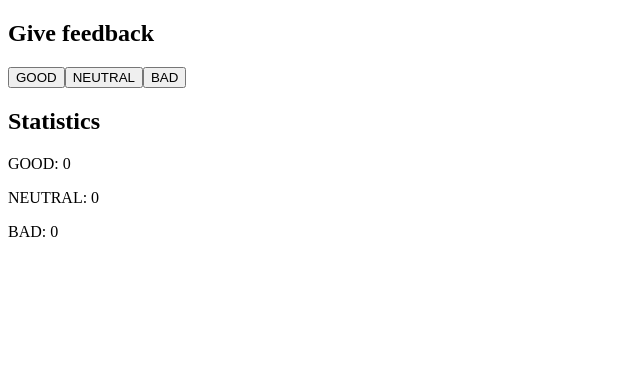
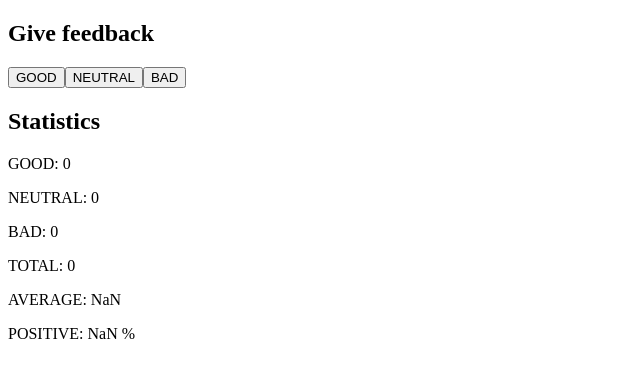
Before and after one commit to Serji2158/helsinki_university_fullstack_course, a React (Create React App) app in the folder unicafe/: page / in a window 1280 px wide. Shown: the top 378 px of the page, without its empty margins (0-640 px from the left). Built offline with nearby package versions, Linux system fonts and the light colour scheme.

Commit message:
ex. 1.7: completed

```diff
--- a/unicafe/src/App.js
+++ b/unicafe/src/App.js
@@ -10,9 +10,9 @@ const Title = ({ text }) => (
   <h2>{text}</h2>
 )
 
-const Bullet = ({ text, counter }) => (
+const Bullet = ({ text, counter, props }) => (
   <div >
-    <p>{text}: {counter}</p>
+    <p>{text}: {counter} {props}</p>
   </div>
 
 )
@@ -29,6 +29,11 @@ const App = () => {
 
   const handleClickBad = () => setBad(bad + 1)
 
+  const total = good + neutral + bad
+
+  const average = (good - bad)/total
+
+  const positive = (good / total) * 100
 
   return (
     <div>
@@ -39,7 +44,10 @@ const App = () => {
       <Title text="Statistics" />
       <Bullet text="GOOD" counter={good} />
       <Bullet text="NEUTRAL" counter={neutral}/>
-      <Bullet text="BAD" counter={bad}/>
+      <Bullet text="BAD" counter={bad} />
+      <Bullet text="TOTAL" counter={total} />
+      <Bullet text="AVERAGE" counter={average} />
+      <Bullet text="POSITIVE" props="%" counter={positive} />
     </div>
   )
 }
```
